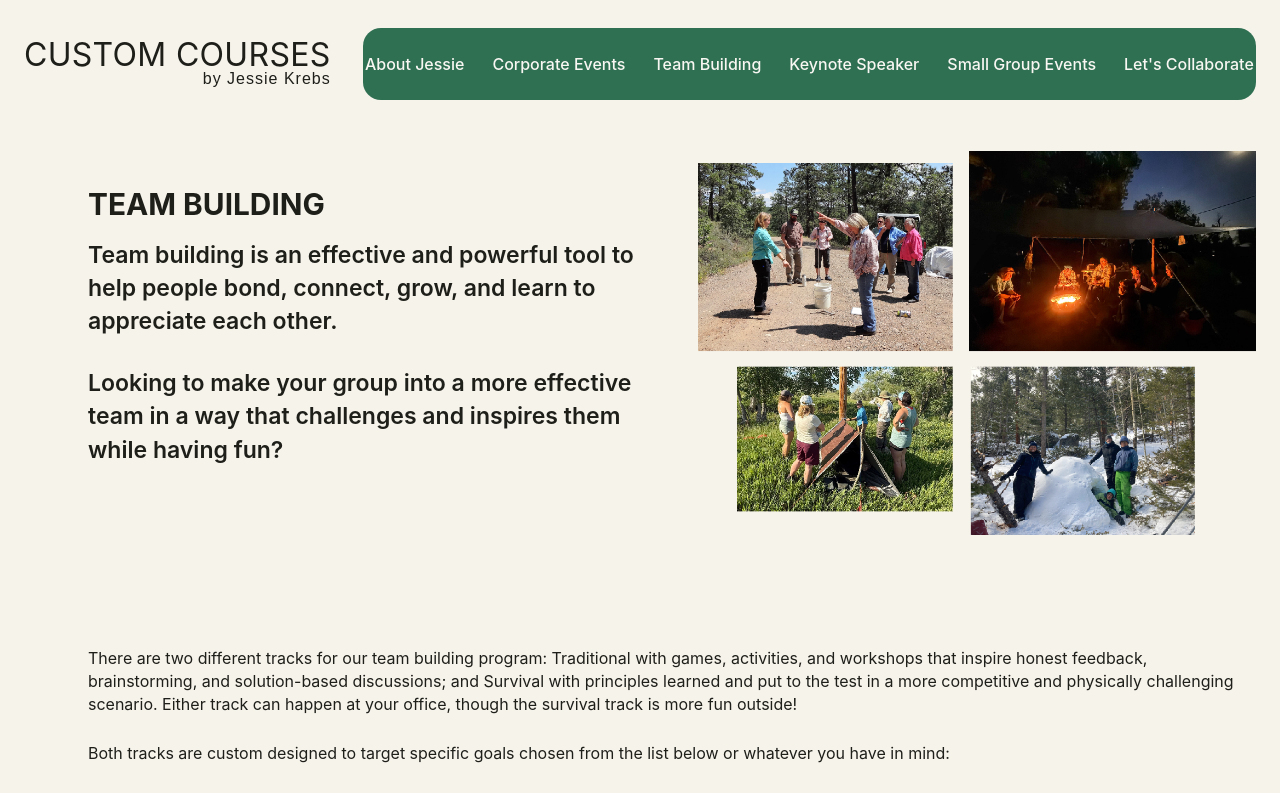
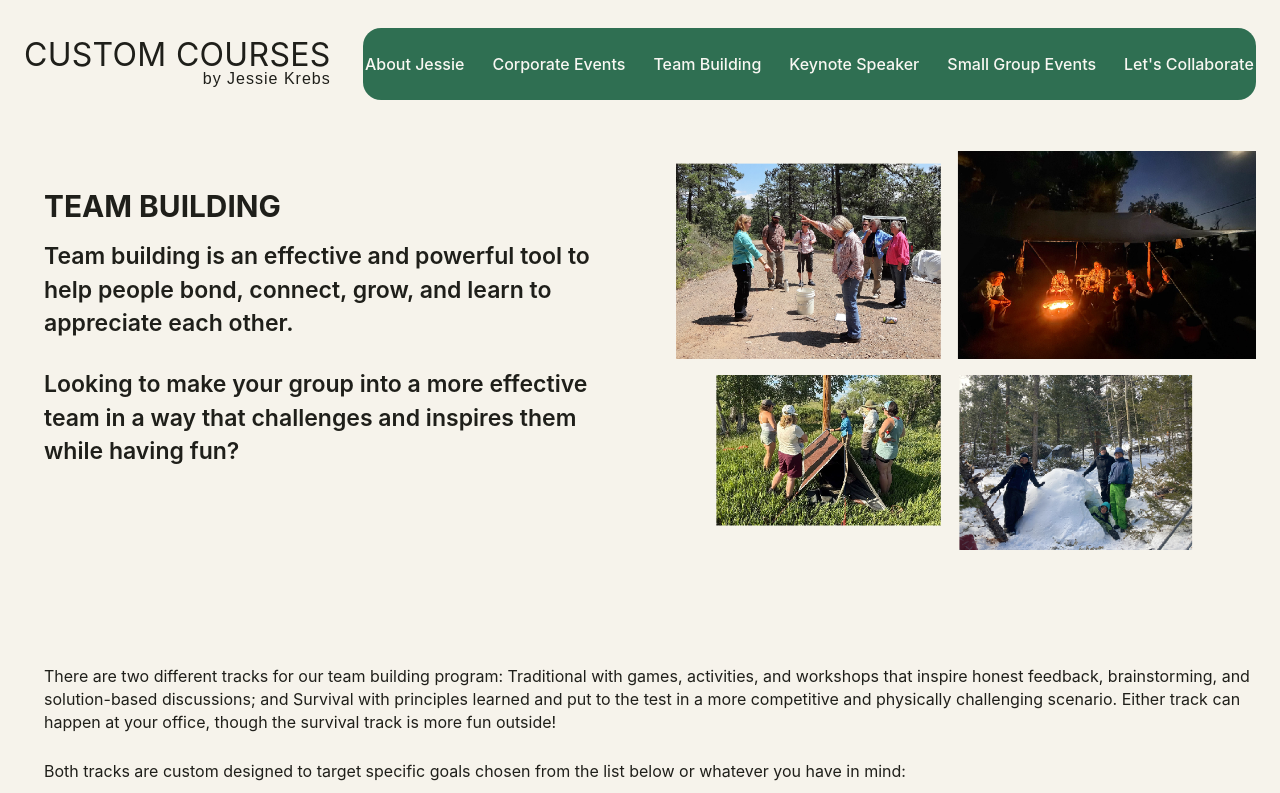
Before and after one commit to OWLSSkills/Jessie_Krebs, a Next.js app: page /team_building in a window 1280 px wide. Shown: the top 793 px of the page. Built offline with nearby package versions, Linux system fonts and the light colour scheme.

Commit message:
reduce margin on left and I forgot honestly because I'm coming back after a bit

```diff
--- a/src/app/components/SmallGroupDetailSection/SmallGroupDetailSection.module.css
+++ b/src/app/components/SmallGroupDetailSection/SmallGroupDetailSection.module.css
@@ -1,7 +1,7 @@
 .section {
     background: var(--color-bg);
     padding: clamp(2.5rem, 4vw, 4rem) 0;
-    margin-left: 5%;
+    margin-left: 18px;
     margin-top: 100px
 }
 
--- a/src/app/components/contact/Contact.module.css
+++ b/src/app/components/contact/Contact.module.css
@@ -12,10 +12,15 @@
   grid-template-columns: minmax(420px, 1fr) minmax(320px, 520px);
   gap: clamp(2rem, 4vw, 5rem);
   align-items: start;
+  justify-items: right;
 }
 
 .copyBlock {
   padding-top: clamp(3rem, 8vw, 8rem);
+  width: 100%;
+  display: flex;
+  justify-content: flex-end;
+
 }
 
 .title {
@@ -25,7 +30,7 @@
   margin: 0;
   color: var(--color-brand);
   font-family: var(--font-family-display);
-  font-size: clamp(1.6rem, 3.8vw, 3.8rem);
+  font-size: clamp(1.4rem, 2.4vw, 2.4rem);
   line-height: 0.92;
   text-transform: uppercase;
   letter-spacing: 0.01em;
--- a/src/app/components/corporate_events/CorporateEventsDetailSection.module.css
+++ b/src/app/components/corporate_events/CorporateEventsDetailSection.module.css
@@ -2,8 +2,8 @@
   background: var(--color-bg);
   padding: clamp(2.5rem, 4vw, 4rem) 0;
   margin-top: 100px;
-  padding-left: 40px;
-  padding-right: 40px;
+  padding-left: 20px;
+  padding-right: 20px;
 }
 
 .inner {
--- a/src/app/components/keynote/keynoteSpeakerDetailSection.module.css
+++ b/src/app/components/keynote/keynoteSpeakerDetailSection.module.css
@@ -2,8 +2,8 @@
     background: var(--color-bg);
     padding: clamp(2.5rem, 4vw, 4rem) 0;
     margin-top: 100px;
-    padding-left: 40px;
-    padding-right: 40px;
+    padding-left: 18px;
+    padding-right: 18px;
 
 }
 
--- a/src/app/components/navigation/SiteHeader/SiteHeader.module.css
+++ b/src/app/components/navigation/SiteHeader/SiteHeader.module.css
@@ -47,7 +47,7 @@
   padding: 0 28px;
   border-radius: 18px;
   background: var(--color-brand);
-  overflow-x: auto;
+  overflow-x: hidden;
 }
 
 .navLink {
@@ -55,7 +55,7 @@
   text-decoration: none;
   color: var(--color-text-inverse);
   font-family: var(--font-family-body);
-  font-size: 1rem;
+  font-size: clamp(.8rem, 1.7vw, 1rem);
   font-weight: 500;
 }
 
--- a/src/app/components/team_building/TeamBuildingDetailSection.module.css
+++ b/src/app/components/team_building/TeamBuildingDetailSection.module.css
@@ -2,7 +2,7 @@
   background: var(--color-bg);
   padding: clamp(2.5rem, 4vw, 4rem) 0;
   margin-top: 100px;
-  margin-left: 5%;
+  margin-left: 20px;
 
 }
 .intro{
```
